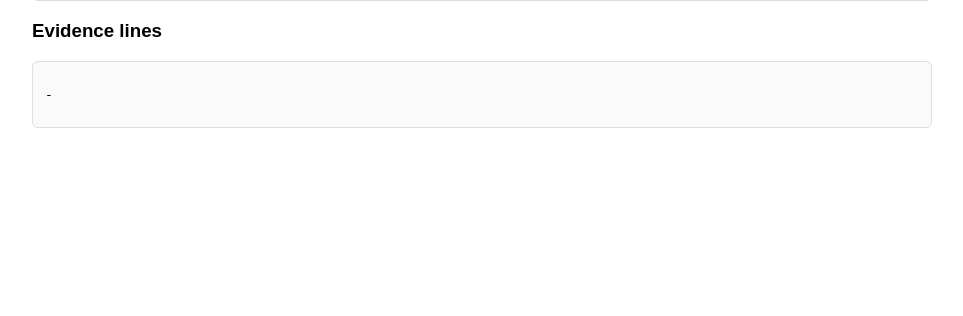
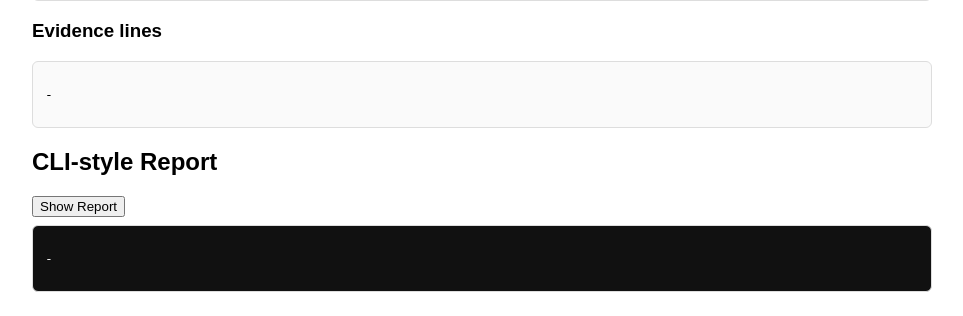
Before and after one commit to 2420090149-klh/OS-HACKATHON-2, a Flask app: page / in a window 1280 px wide. Shown: the part 770-1086 px from the top of the page, without its empty margins (158-1121 px from the left). Before the commit the page ends 898 px from the top, so only its background shows below. Run offline with Flask 3, Linux system fonts and the light colour scheme.

Commit message:
Add CLI-style report endpoint + report UI; improve report formatting

```diff
--- a/webapp/app.py
+++ b/webapp/app.py
@@ -62,5 +62,16 @@ def analyze():
     return jsonify(result)
 
 
+@app.route("/report", methods=["POST"])
+def report():
+    data = request.get_json(silent=True) or request.form
+    text = data.get("text", "")
+    try:
+        report_text = analyzer.generate_report_text(text)
+    except Exception:
+        report_text = "Error generating report"
+    return app.response_class(report_text, mimetype='text/plain')
+
+
 if __name__ == "__main__":
     app.run(host="127.0.0.1", port=5000)
--- a/webapp/templates/index.html
+++ b/webapp/templates/index.html
@@ -31,7 +31,7 @@
       </div>
     </div>
 
-    <h2>Output</h2>
+  <h2>Output</h2>
     <div class="row">
       <div class="card" style="flex:1">
         <h3>Basic</h3>
@@ -61,6 +61,12 @@
     <h3>Evidence lines</h3>
     <div class="card">
       <pre id="evidence">-</pre>
+    </div>
+
+    <h2>CLI-style Report</h2>
+    <div style="margin-bottom:8px;"><button id="reportBtn">Show Report</button></div>
+    <div class="card" style="background:#111; color:#eee; font-family:monospace;">
+      <pre id="report" style="white-space:pre-wrap;">-</pre>
     </div>
 
     <script>
@@ -102,6 +108,17 @@
         const ev = findings.flatMap(f => f.evidence || []);
         document.getElementById('evidence').textContent = ev.length ? ev.join('\n') : '-';
       });
+
+      document.getElementById('reportBtn').addEventListener('click', async () => {
+        const text = document.getElementById('inputText').value;
+        const res = await fetch('/report', {
+          method: 'POST',
+          headers: {'Content-Type':'application/json'},
+          body: JSON.stringify({text})
+        });
+        const txt = await res.text();
+        document.getElementById('report').textContent = txt;
+      });
     </script>
   </body>
 </html>
```
